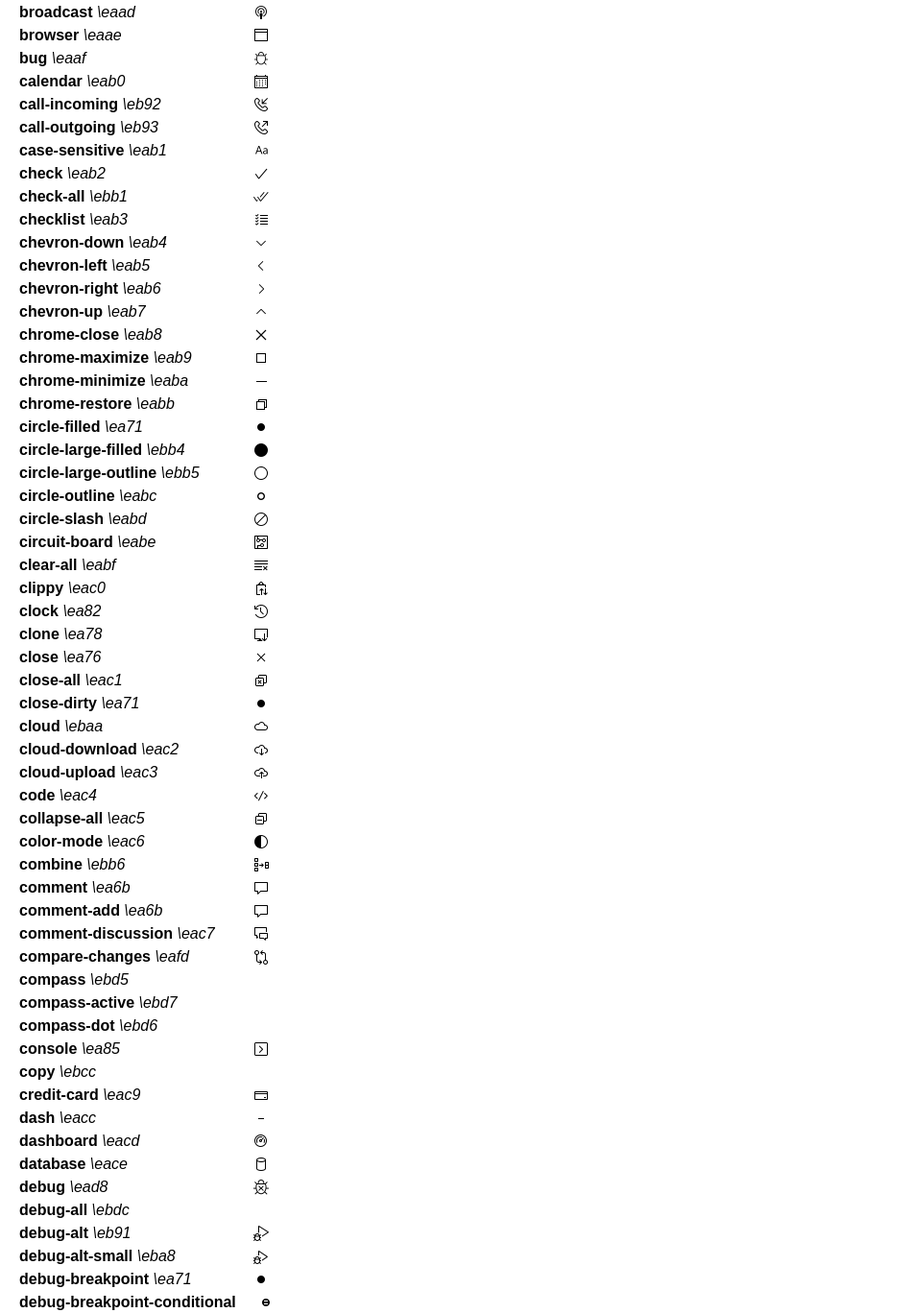
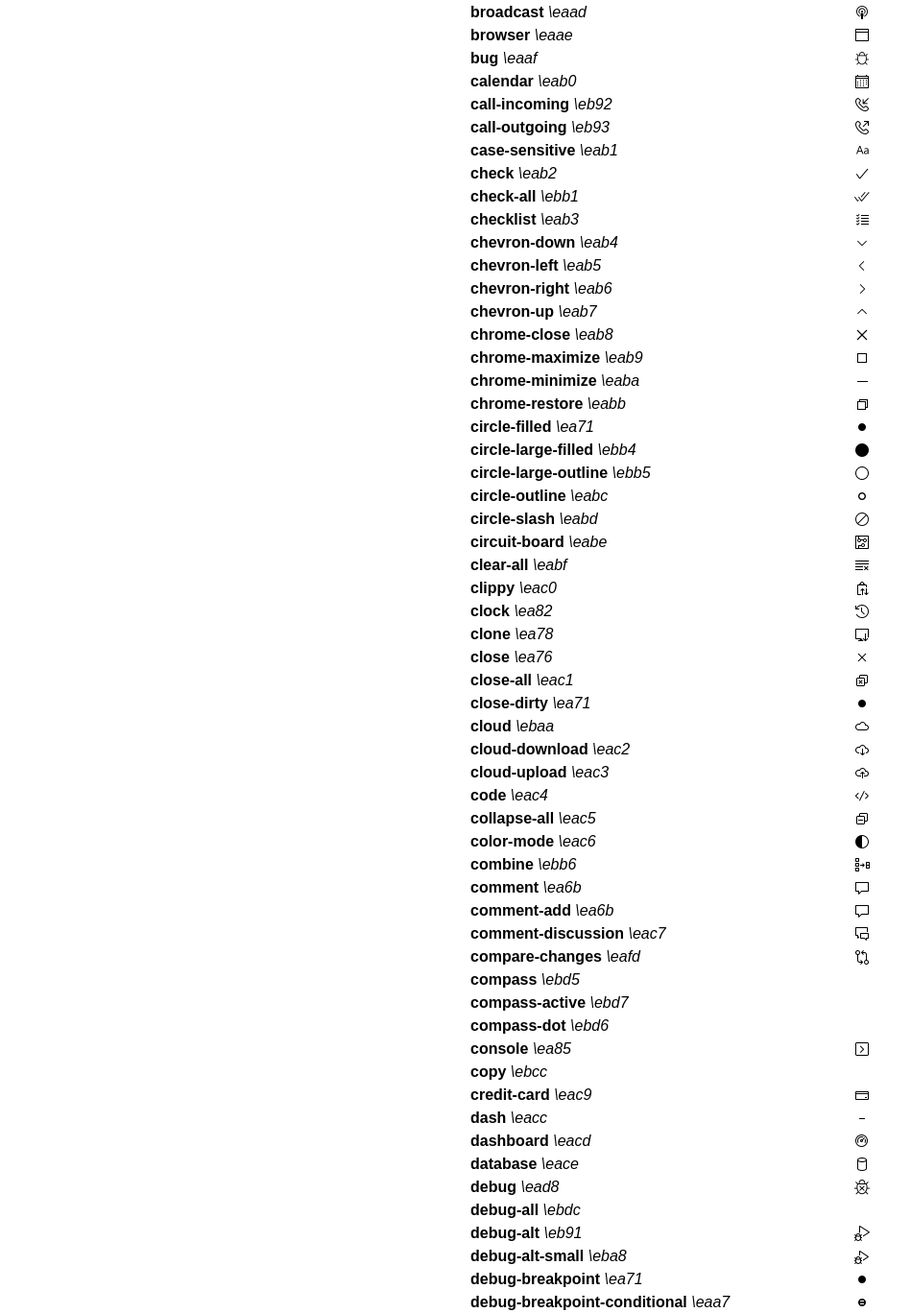
Before and after one commit to nizami/vscode-elegant-product-icon-theme, a website: page theme/elegant-icons.html in a window 1280 px wide. Shown: the part 681-2049 px from the top of the page at 96% size, without its empty margins (0-949 px from the left). Drawn offline with Linux system fonts and the light colour scheme.

Commit message:
Update styles

```diff
--- a/theme/elegant-icons.html
+++ b/theme/elegant-icons.html
@@ -4,18 +4,27 @@
     <meta charset="UTF-8" />
     <title>elegant-icons preview</title>
     <style>
+      @font-face {
+        font-family: 'elegant-icons';
+        src: url('elegant-icons.woff?5da8f286c3ec473eb6ab54864a0ea7fd')
+          format('woff');
+      }
+      @font-face {
+        font-family: 'codicon';
+        src: url('codicon.ttf?bccdc284817f48438844c16d433eae53');
+      }
       body {
         font-family: sans-serif;
         margin: 0;
         padding: 10px 20px;
       }
-
       div {
         line-height: 1.5em;
         width: 300px;
         display: flex;
         justify-content: space-between;
         align-items: baseline;
+        margin: auto;
       }
 
       .default,
@@ -26,16 +35,6 @@
         font-size: 16px;
         line-height: 1;
       }
-      @font-face {
-        font-family: 'elegant-icons';
-        src: url('elegant-icons.woff?5da8f286c3ec473eb6ab54864a0ea7fd')
-          format('woff');
-      }
-      @font-face {
-        font-family: 'codicon';
-        src: url('codicon.ttf?bccdc284817f48438844c16d433eae53');
-      }
-
       .default:before,
       .elegant:before {
         font-style: normal;
@@ -50,6 +49,8 @@
       }
       .info {
         flex: auto;
+        display: inline-block;
+        min-width: 400px;
       }
     </style>
     <style id="defaultIconsStyle" media="screen" type="text/css"></style>
```
Also changed, not shown: build/updateFont.js.
